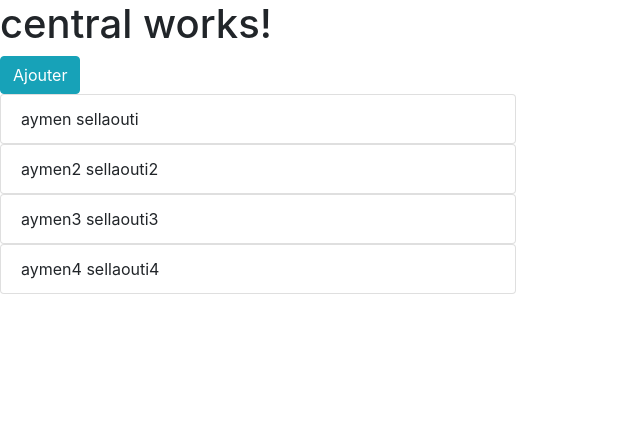
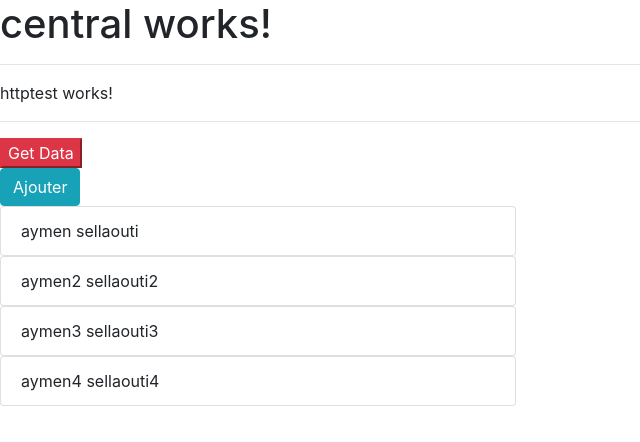
Before and after one commit to aymen2782/Angular-Central, an Angular app: page / in a window 1280 px wide. Shown: the top 442 px of the page, without its empty margins (0-640 px from the left). Built offline with nearby package versions, Linux system fonts and the light colour scheme.

Commit message:
Add get Http Module

```diff
--- a/src/app/app.component.html
+++ b/src/app/app.component.html
@@ -1,5 +1,5 @@
 <h1>
   {{title}}
 </h1>
-
+<app-httptest></app-httptest>
 <app-cv></app-cv>
--- a/src/app/app.module.ts
+++ b/src/app/app.module.ts
@@ -22,6 +22,7 @@ import { EmbaucheComponent } from './embauche/embauche.component';
 import {EmbaucheService} from "./embauche.service";
 import { FormulaireComponent } from './formulaire/formulaire.component';
 import {PersonneService} from "./personne.service";
+import { HttptestComponent } from './httptest/httptest.component';
 
 @NgModule({
   declarations: [
@@ -40,7 +41,8 @@ import {PersonneService} from "./personne.service";
     NgclassComponent,
     TodoComponent,
     EmbaucheComponent,
-    FormulaireComponent
+    FormulaireComponent,
+    HttptestComponent
   ],
   imports: [
     BrowserModule,
--- /dev/null
+++ b/src/app/httptest/httptest.component.html
@@ -0,0 +1,13 @@
+<hr>
+
+<p>
+  httptest works!
+</p>
+<ol>
+  <li *ngFor="let post of posts">
+    {{post.title}} {{post.body}}
+  </li>
+</ol>
+<hr>
+
+<button (click)="testPostApi()" class="btn-danger btn-danger">Get Data</button>
--- /dev/null
+++ b/src/app/httptest/httptest.component.ts
@@ -0,0 +1,29 @@
+import { Component, OnInit } from '@angular/core';
+import {Http, Response} from "@angular/http";
+import {Error} from "tslint/lib/error";
+
+@Component({
+  selector: 'app-httptest',
+  templateUrl: './httptest.component.html',
+  styleUrls: ['./httptest.component.css']
+})
+export class HttptestComponent implements OnInit {
+
+  constructor(private http:Http) { }
+
+  posts : Object [];
+  ngOnInit() {
+  }
+
+  testPostApi(){
+    this.http.get('https://jsonplaceholder.typicode.com/posts').subscribe(
+      (response: Response) => {
+        this.posts = response.json();
+        console.log(response);
+      },
+      (error: Error)=> {
+        console.log(error);
+      }
+    )
+  }
+}
```
Also changed, not shown: src/app/httptest/httptest.component.css (added).
